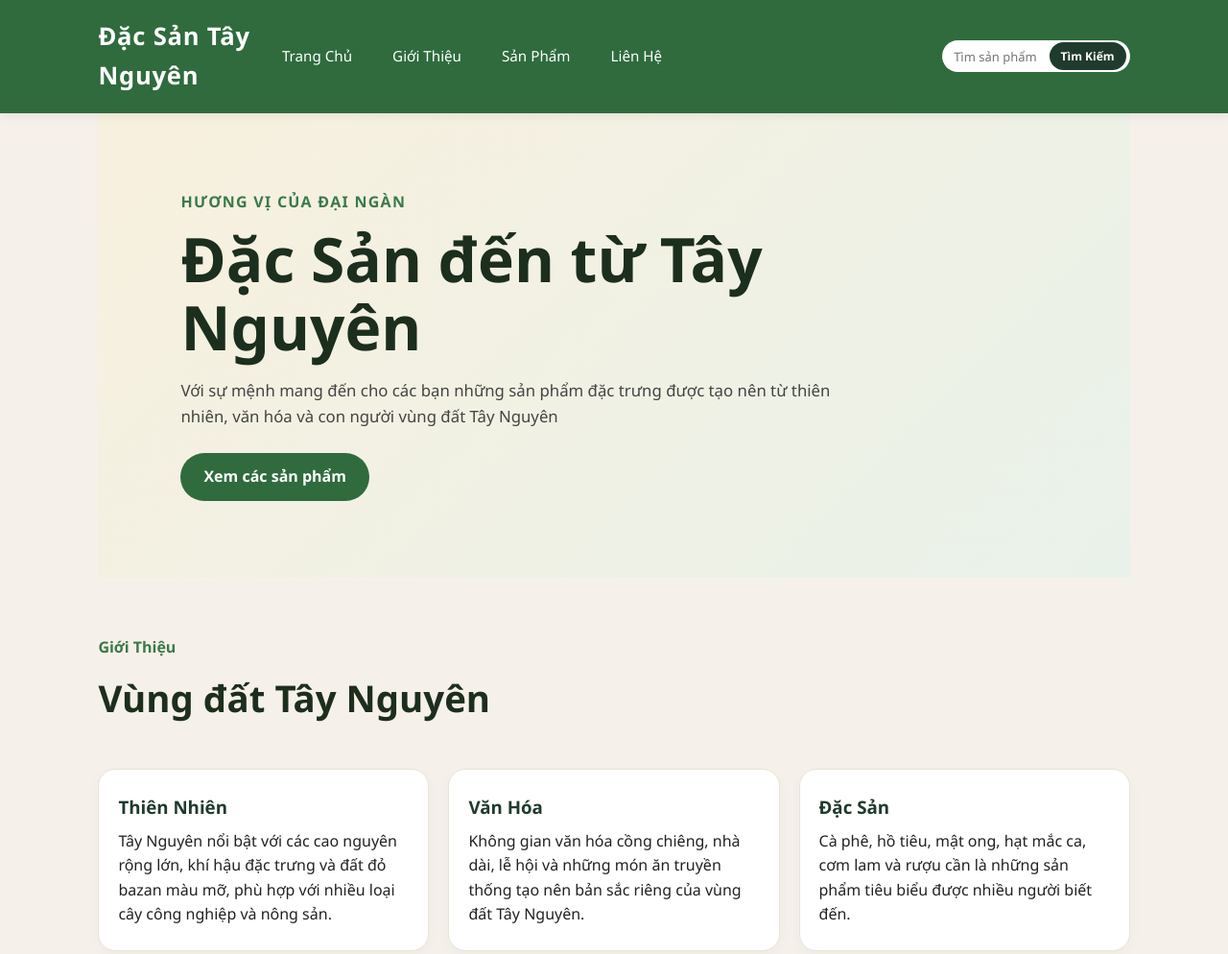
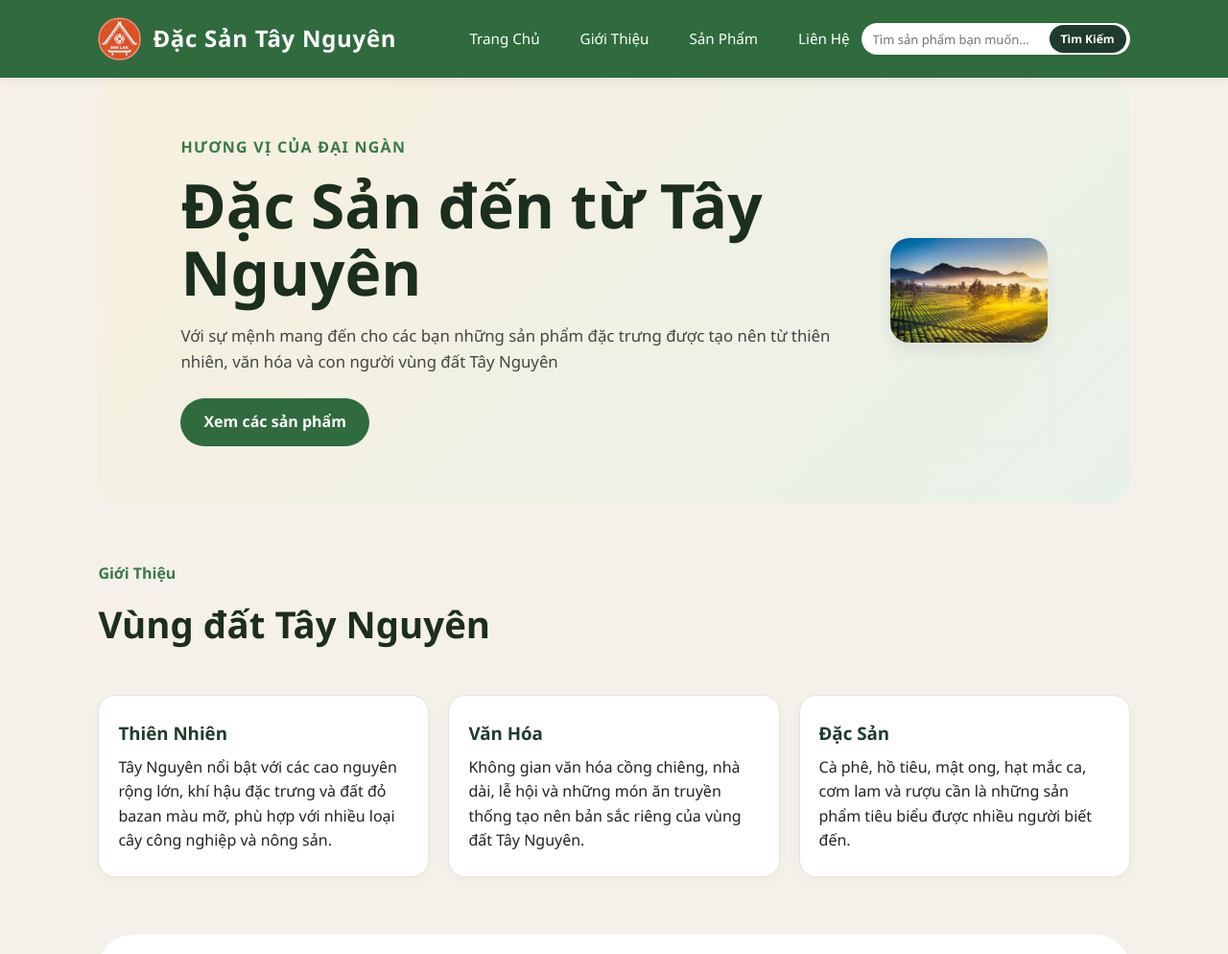
Before and after one commit to HuyTran271/Dac-San-Tay-Nguyen, a website: page index.html in a window 1280 px wide. Shown: the top 994 px of the page at 96% size. Drawn offline with Linux system fonts and the light colour scheme.

Commit message:
Update Navbar và sửa nội dung footer cho phù hợp. "Tạm thêm code banner-trangchu"

```diff
--- a/css/style.css
+++ b/css/style.css
@@ -35,14 +35,29 @@ header {
     background: #2f6b3d;
     box-shadow: 0 2px 10px rgba(0, 0, 0, 0.08);
 }
+.logo-link{
+    display:flex;
+    align-items:center;
+    gap:12px;
+    text-decoration:none;
+}
+.logo-img{
+    width:45px;
+    height:45px;
+    object-fit:contain;
+}
 
 #logo{
     flex:1;
+    display:flex;
+    justify-content:flex-start;
 }
 #logo h1 {
     color: #fff;
-    font-size: 1.6rem;
+    font-size: 1.5rem;
     font-weight: 700;
+    margin:0;
+    white-space:nowrap;
     letter-spacing: 0.03em;
 }
 
@@ -61,7 +76,6 @@ nav .navigation {
     border-radius:20px;
     padding:2px 4px 2px 12px;
     max-width: 280px;
-    margin-left:280px;
 }
 .search-form input[type="search"]{
     border:none;
@@ -107,13 +121,35 @@ footer {
 section {
     padding: 60px 0;
 }
-
 #trang-chu {
     background: linear-gradient(135deg, #f8f0de, #e9f2ea);
     min-height: 420px;
     display: flex;
     align-items: center;
-    padding: 80px 8%;
+    justify-content: space-between;
+    gap: 40px;
+    padding: 60px 8%;
+    border-radius: 24px;
+}
+
+.hero-content {
+    flex: 1;
+    max-width: 600px;
+}
+
+.hero-image {
+    flex: 1;
+    display: flex;
+    justify-content: flex-end;
+}
+
+.hero-image img {
+    width: 100%;
+    max-width: 420px;
+    height: auto;
+    border-radius: 20px;
+    object-fit: cover;
+    box-shadow: 0 8px 20px rgba(0, 0, 0, 0.08);
 }
 
 #trang-chu > div {
@@ -194,6 +230,8 @@ article h3 {
 
 #san-pham {
     background: #fff;
+    border-radius:36px;
+    padding:40px;
 }
 
 #category-filters {
--- a/index.html
+++ b/index.html
@@ -7,11 +7,14 @@
     <link rel="stylesheet" href="css/style.css">
 </head>
 <body>
-    <header id ="navigiton">
-        <div id="logo">
-            <h1>Đặc Sản Tây Nguyên</h1>
-        </div>
-        <nav class="navbar">
+    <header id="navigiton" class="navbar">
+  <div id="logo">
+    <a href="#" class="logo-link">
+      <img src="assets/images/Logo_tỉnh_Đắk_Lắk.png" alt="Logo Đắk Lắk" class="logo-img">
+      <h1>Đặc Sản Tây Nguyên</h1>
+    </a>
+  </div>
+<nav class="navbar">
   <ul class="navigation">
     <li><a href="#trang-chu">Trang Chủ</a></li>
     <li><a href="#gioi-thieu">Giới Thiệu</a></li>
@@ -36,6 +39,9 @@
                 <h1>Đặc Sản đến từ Tây Nguyên</h1>
                 <p>Với sự mệnh mang đến cho các bạn những sản phẩm đặc trưng được tạo nên từ thiên nhiên, văn hóa và con người vùng đất Tây Nguyên</p>
                 <a href="#san-pham">Xem các sản phẩm</a>
+            </div>
+            <div class="hero-image">
+                <img src="assets/images/Banner01.jpg" alt="Banner-01">
             </div>
         </section>
 
@@ -117,7 +123,8 @@
     </section>
     <footer>
         <div id="ban-quyen">
-            <p>Raw HTML by T.Tuyen</p>
+            <p>Dự Án Chỉ Phục Vụ Cho Học Tập.</p>
+            <p>©2026 DHTN@567</p>
         </div>
     </footer>
 </body>
```
Also changed, not shown: assets/images/Banner01.jpg (added), assets/images/Logo_tỉnh_Đắk_Lắk.png (added).
